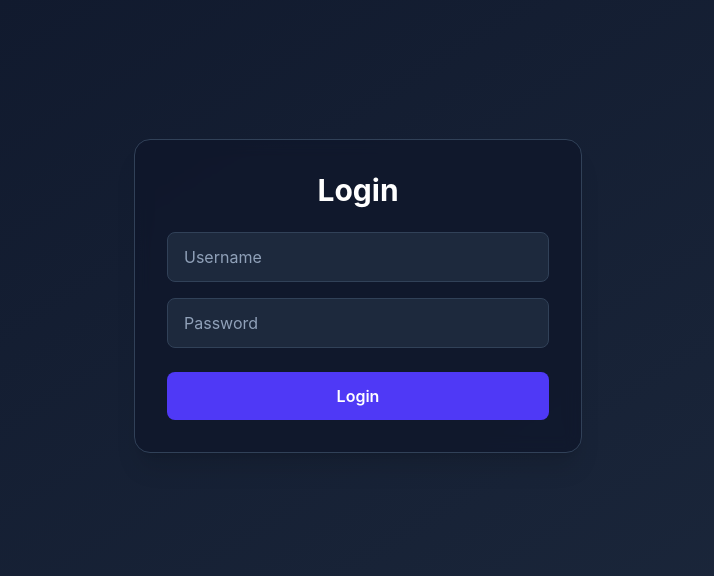
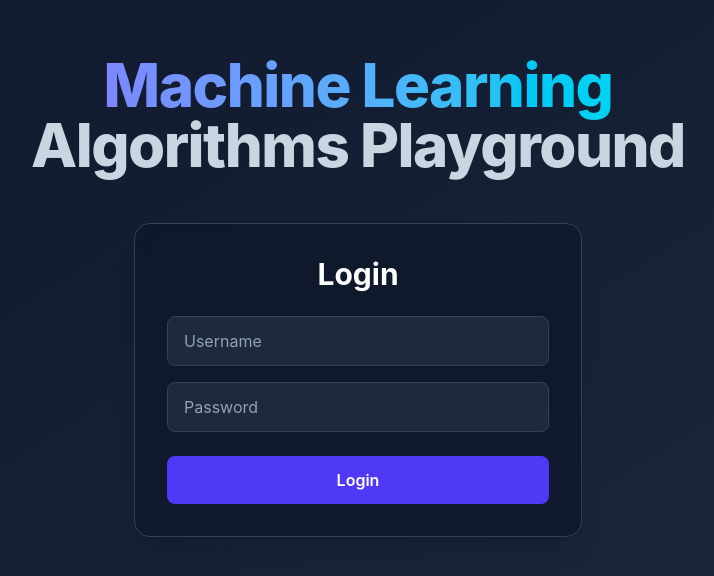
Before and after one commit to MaciejStranz/ml-algorithms-playground, a React app in the folder frontend/: page /login in a window 1280 px wide. Shown: the part 104-680 px from the top of the page, without its empty margins (282-996 px from the left). Built offline with nearby package versions, Linux system fonts and the light colour scheme; no server answers; the HTML template or start-up script is replaced by a standard one.

Commit message:
modified register and login page

```diff
--- a/frontend/src/components/Form.jsx
+++ b/frontend/src/components/Form.jsx
@@ -32,12 +32,27 @@
   };
 
   return (
-    <div className="min-h-screen flex items-center justify-center bg-gradient-to-br from-slate-900 to-slate-800">
+    <div className="min-h-screen flex flex-col items-center justify-center bg-gradient-to-br from-slate-900 to-slate-800 px-4">
+
+      {/* === MAIN TITLE === */}
+      <h1 className="mb-12 text-center text-5xl md:text-6xl font-extrabold tracking-tight text-white">
+        <span className="bg-gradient-to-r from-indigo-400 to-cyan-400 bg-clip-text text-transparent">
+          Machine Learning
+        </span>
+        <br />
+        <span className="text-slate-300">
+          Algorithms Playground
+        </span>
+      </h1>
+
+      {/* === FORM === */}
       <form
         onSubmit={handleSubmit}
         className="w-full max-w-md bg-slate-900/80 backdrop-blur border border-slate-700 rounded-2xl shadow-xl p-8 space-y-6"
       >
-        <h1 className="text-3xl font-bold text-center text-white">{name}</h1>
+        <h2 className="text-3xl font-bold text-center text-white">
+          {name}
+        </h2>
 
         <div className="space-y-4">
           <input
@@ -60,12 +75,14 @@
         <button
           className="w-full py-3 rounded-lg bg-indigo-600 hover:bg-indigo-700 text-white font-semibold transition disabled:opacity-50 disabled:cursor-not-allowed"
           type="submit"
+          disabled={loading}
         >
-          {name}
+          {loading ? "Loading..." : name}
         </button>
       </form>
     </div>
   );
 }
 
+
 export default Form;
```
Also changed, not shown: 1 other file (tests, documents, lock files or other folders).
